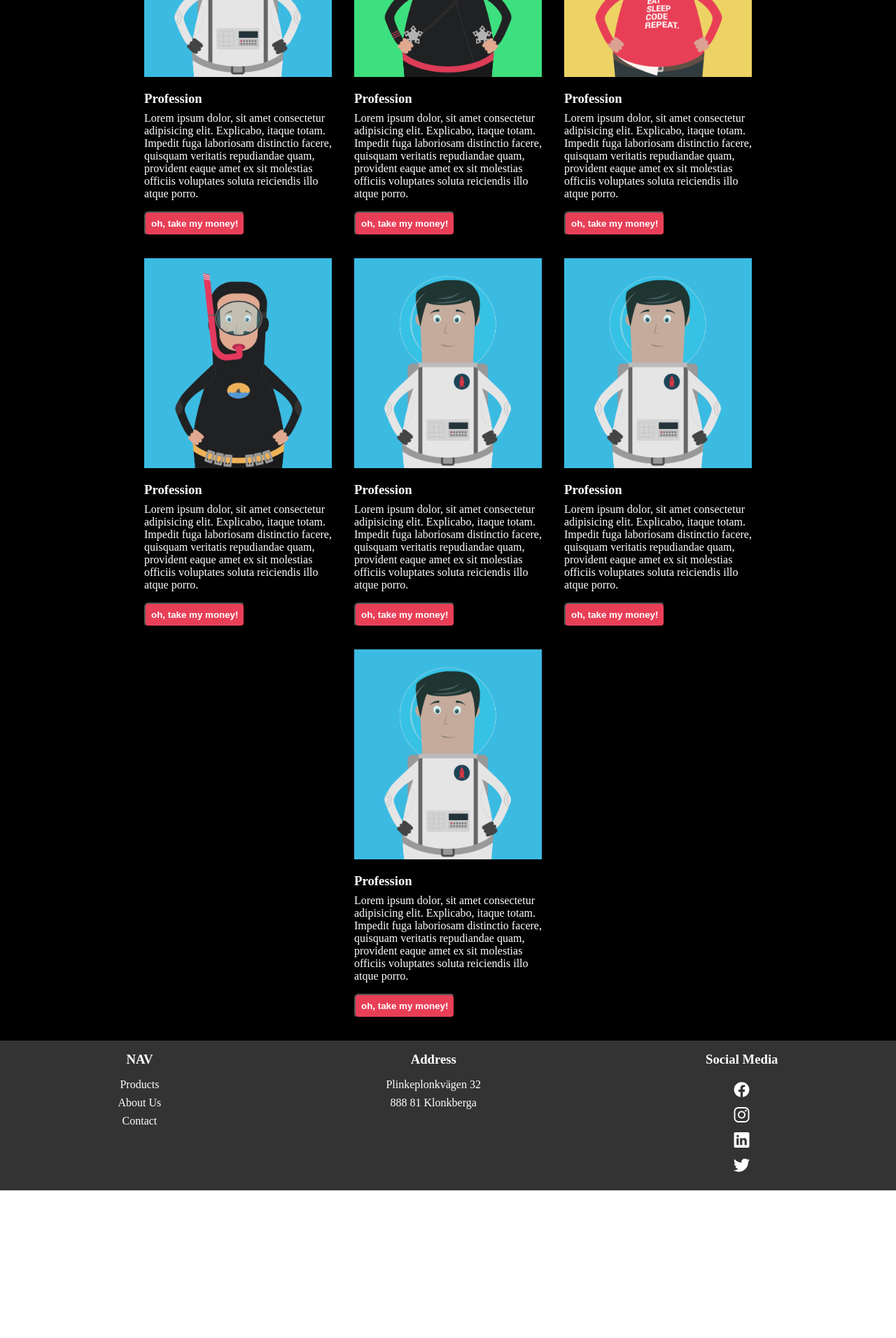
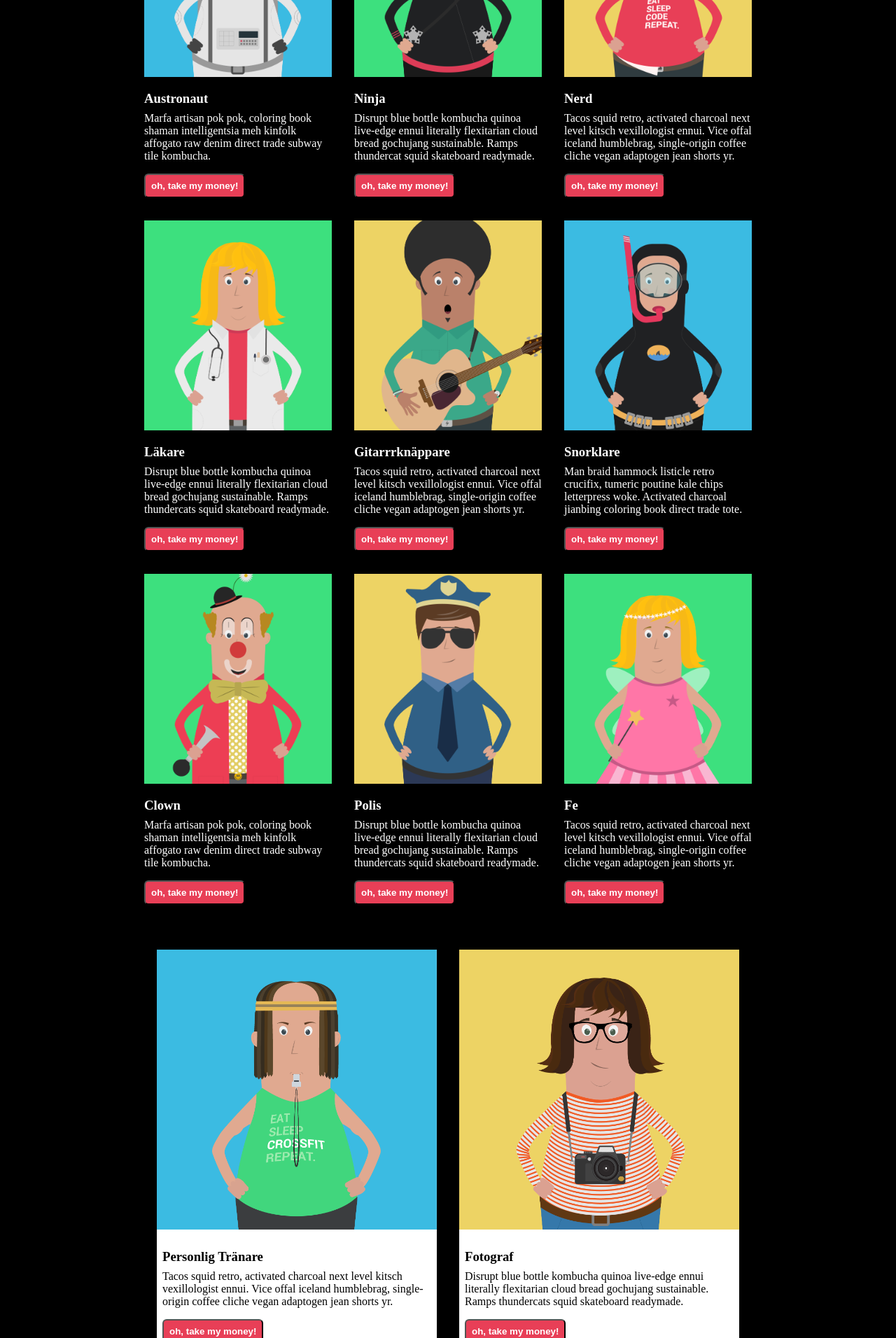
Before and after one commit to SJKed/scrum-project, a Vue app: page / in a window 1280 px wide. Shown: the part 480-2392 px from the top of the page at 70% size. Before the commit the page ends 2181 px from the top, so only its background shows below. Built offline with nearby package versions, Linux system fonts and the light colour scheme.

Commit message:
Create Home Page Create components for Header, Footer, posters responsivity and styling are fixed.

```diff
--- a/src/assets/posters.json
+++ b/src/assets/posters.json
@@ -4,76 +4,76 @@
     "name": "Austronaut",
     "description": "Marfa artisan pok pok, coloring book shaman intelligentsia meh kinfolk affogato raw denim direct trade subway tile kombucha.",
     "price": "13.37",
-        "img": "./Posters/char-1.png"
+    "img": "char-1.png"
   },
   {
     "id": 2,
     "name": "Ninja",
     "description": "Disrupt blue bottle kombucha quinoa live-edge ennui literally flexitarian cloud bread gochujang sustainable. Ramps thundercat squid skateboard readymade.",
     "price": "13.37",
-        "img": "./Posters/char-2.png"
+    "img": "char-2.png"
   },
   {
     "id": 3,
     "name": "Nerd",
     "description": "Tacos squid retro, activated charcoal next level kitsch vexillologist ennui. Vice offal iceland humblebrag, single-origin coffee cliche vegan adaptogen jean shorts yr.",
     "price": "7.23",
-        "img": "./Posters/char-3.png"
+    "img": "char-3.png"
   },
   {
     "id": 4,
     "name": "Läkare",
     "description": "Disrupt blue bottle kombucha quinoa live-edge ennui literally flexitarian cloud bread gochujang sustainable. Ramps thundercats squid skateboard readymade.",
     "price": "13.37",
-        "img": "./Posters/char-11.png"
+    "img": "char-11.png"
   },
   {
     "id": 5,
     "name": "Gitarrrknäppare",
     "description": "Tacos squid retro, activated charcoal next level kitsch vexillologist ennui. Vice offal iceland humblebrag, single-origin coffee cliche vegan adaptogen jean shorts yr.",
     "price": "13.37",
-        "img": "./Posters/char-12.png"
+    "img": "char-12.png"
   },
   {
     "id": 6,
     "name": "Snorklare",
     "description": "Man braid hammock listicle retro crucifix, tumeric poutine kale chips letterpress woke. Activated charcoal jianbing coloring book direct trade tote.",
     "price": "13.37",
-        "img": "./Posters/char-4.png"
+    "img": "char-4.png"
   },
   {
     "id": 7,
     "name": "Clown",
     "description": "Marfa artisan pok pok, coloring book shaman intelligentsia meh kinfolk affogato raw denim direct trade subway tile kombucha.",
     "price": "13.37",
-        "img": "./Posters/char-5.png"
+    "img": "char-5.png"
   },
   {
     "id": 8,
     "name": "Polis",
     "description": "Disrupt blue bottle kombucha quinoa live-edge ennui literally flexitarian cloud bread gochujang sustainable. Ramps thundercats squid skateboard readymade.",
     "price": "13.37",
-        "img": "./Posters/char-6.png"
+    "img": "char-6.png"
   },
   {
     "id": 9,
     "name": "Fe",
     "description": "Tacos squid retro, activated charcoal next level kitsch vexillologist ennui. Vice offal iceland humblebrag, single-origin coffee cliche vegan adaptogen jean shorts yr.",
     "price": "13.37",
-        "img": "./Posters/char-8.png"
+    "img": "char-8.png"
   },
   {
     "id": 10,
     "name": "Fotograf",
     "description": "Disrupt blue bottle kombucha quinoa live-edge ennui literally flexitarian cloud bread gochujang sustainable. Ramps thundercats squid skateboard readymade.",
     "price": "13.37",
-        "img": "./Posters/char-7.png"
+    "img": "char-7.png"
   },
   {
     "id": 11,
     "name": "Personlig Tränare",
     "description": "Tacos squid retro, activated charcoal next level kitsch vexillologist ennui. Vice offal iceland humblebrag, single-origin coffee cliche vegan adaptogen jean shorts yr.",
     "price": "13.37",
-        "img": "./Posters/char-9.png"
+    "img": "char-9.png"
   }
 ]
--- /dev/null
+++ b/src/components/BigPoster.vue
@@ -0,0 +1,48 @@
+<template>
+  <article>
+    <img :src="require('../assets/Posters/' + char.img)" alt="" height="400" />
+    <div>
+      <h3>{{ char.name }}</h3>
+      <p>
+        {{ char.description }}
+      </p>
+      <button>oh, take my money!</button>
+    </div>
+  </article>
+</template>
+
+<script>
+export default {
+  props: ["char"],
+};
+</script>
+
+<style lang="scss" scoped>
+article {
+  text-align: center;
+  max-width: 400px;
+  color: black;
+  background: #ffffff;
+  /* padding: 1rem; */
+  margin: 1rem;
+  img {
+    width: 100%;
+    object-fit: cover;
+  }
+  div {
+    text-align: left;
+    padding: 0.5rem;
+    h3 {
+      margin: 1rem 0 0.5rem 0;
+    }
+    button {
+      color: white;
+      font-weight: bold;
+      margin-top: 1rem;
+      padding: 0.5rem;
+      background: #e83f57;
+      border-radius: 6px;
+    }
+  }
+}
+</style>
--- /dev/null
+++ b/src/components/Footer.vue
@@ -0,0 +1,58 @@
+<template>
+  <footer>
+    <section>
+      <h3>NAV</h3>
+      <p>Products</p>
+      <p>About Us</p>
+      <p>Contact</p>
+    </section>
+    <section>
+      <h3>Address</h3>
+      <p>Plinkeplonkvägen 32</p>
+      <p>888 81 Klonkberga</p>
+    </section>
+    <section>
+      <h3>Social Media</h3>
+      <figure>
+        <SocialMedia type="facebook" />
+        <SocialMedia type="instagram" />
+        <SocialMedia type="linkedin" />
+        <SocialMedia type="twitter" />
+      </figure>
+    </section>
+  </footer>
+</template>
+
+<script>
+import SocialMedia from "./SocialMedia.vue";
+export default {
+  components: { SocialMedia },
+};
+</script>
+
+<style lang="scss" scoped>
+footer {
+  padding: 1rem 0.5rem;
+  color: #ffffff;
+  background: #333333;
+  display: flex;
+  justify-content: space-around;
+  section {
+    h3 {
+      padding-bottom: 1rem;
+    }
+    p {
+      padding-bottom: 0.5rem;
+    }
+  }
+}
+
+@media only screen and (min-width: 600px) {
+  figure {
+    display: flex;
+    * {
+      padding: 0 0.5rem;
+    }
+  }
+}
+</style>
--- /dev/null
+++ b/src/components/Poster.vue
@@ -0,0 +1,46 @@
+<template>
+  <article>
+    <img :src="require('../assets/Posters/' + char.img)" alt="" height="300" />
+    <div>
+      <h3>{{ char.name }}</h3>
+      <p>
+        {{ char.description }}
+      </p>
+      <button>oh, take my money!</button>
+    </div>
+  </article>
+</template>
+
+<script>
+export default {
+  props: ["char"],
+};
+</script>
+
+<style scoped lang="scss">
+article {
+  text-align: center;
+  max-width: 300px;
+  color: white;
+  padding: 1rem;
+  /* margin: 1rem; */
+  img {
+    width: 100%;
+    object-fit: cover;
+  }
+  div {
+    text-align: left;
+    h3 {
+      margin: 1rem 0 0.5rem 0;
+    }
+    button {
+      color: white;
+      font-weight: bold;
+      margin-top: 1rem;
+      padding: 0.5rem;
+      background: #e83f57;
+      border-radius: 6px;
+    }
+  }
+}
+</style>
--- /dev/null
+++ b/src/components/index.js
@@ -0,0 +1,6 @@
+import BigPoster from "./BigPoster.vue";
+import Poster from "./Poster.vue";
+import Header from "./Header.vue";
+import Footer from "./Footer.vue";
+
+export { BigPoster, Poster, Header, Footer };
--- a/src/views/Home.vue
+++ b/src/views/Home.vue
@@ -1,168 +1,33 @@
 <template>
   <div class="wrapper">
-    <header>
-      <h1>Poster Shop</h1>
-      <!-- Image to be inserted as background image -->
-    </header>
+    <Header />
     <main>
       <section>
         <!-- 9 articles for  -->
-        <article>
-          <img
-            :src="require('../assets/Posters/' + image1)"
-            alt=""
-            height="300"
-          />
-          <div>
-            <h3>Profession</h3>
-            <p>
-              Lorem ipsum dolor, sit amet consectetur adipisicing elit.
-              Explicabo, itaque totam. Impedit fuga laboriosam distinctio
-              facere, quisquam veritatis repudiandae quam, provident eaque amet
-              ex sit molestias officiis voluptates soluta reiciendis illo atque
-              porro.
-            </p>
-            <button>oh, take my money!</button>
-          </div>
-        </article>
-        <article>
-          <img
-            :src="require('../assets/Posters/' + image2)"
-            alt=""
-            height="300"
-          />
-          <div>
-            <h3>Profession</h3>
-            <p>
-              Lorem ipsum dolor, sit amet consectetur adipisicing elit.
-              Explicabo, itaque totam. Impedit fuga laboriosam distinctio
-              facere, quisquam veritatis repudiandae quam, provident eaque amet
-              ex sit molestias officiis voluptates soluta reiciendis illo atque
-              porro.
-            </p>
-            <button>oh, take my money!</button>
-          </div>
-        </article>
-        <article>
-          <img
-            :src="require('../assets/Posters/' + image3)"
-            alt=""
-            height="300"
-          />
-          <div>
-            <h3>Profession</h3>
-            <p>
-              Lorem ipsum dolor, sit amet consectetur adipisicing elit.
-              Explicabo, itaque totam. Impedit fuga laboriosam distinctio
-              facere, quisquam veritatis repudiandae quam, provident eaque amet
-              ex sit molestias officiis voluptates soluta reiciendis illo atque
-              porro.
-            </p>
-            <button>oh, take my money!</button>
-          </div>
-        </article>
-        <article>
-          <img
-            :src="require('../assets/Posters/' + image4)"
-            alt=""
-            height="300"
-          />
-          <div>
-            <h3>Profession</h3>
-            <p>
-              Lorem ipsum dolor, sit amet consectetur adipisicing elit.
-              Explicabo, itaque totam. Impedit fuga laboriosam distinctio
-              facere, quisquam veritatis repudiandae quam, provident eaque amet
-              ex sit molestias officiis voluptates soluta reiciendis illo atque
-              porro.
-            </p>
-            <button>oh, take my money!</button>
-          </div>
-        </article>
-        <article>
-          <img src="../assets/Posters/char-1.png" alt="" height="300" />
-          <div>
-            <h3>Profession</h3>
-            <p>
-              Lorem ipsum dolor, sit amet consectetur adipisicing elit.
-              Explicabo, itaque totam. Impedit fuga laboriosam distinctio
-              facere, quisquam veritatis repudiandae quam, provident eaque amet
-              ex sit molestias officiis voluptates soluta reiciendis illo atque
-              porro.
-            </p>
-            <button>oh, take my money!</button>
-          </div>
-        </article>
-        <article>
-          <img src="../assets/Posters/char-1.png" alt="" height="300" />
-          <div>
-            <h3>Profession</h3>
-            <p>
-              Lorem ipsum dolor, sit amet consectetur adipisicing elit.
-              Explicabo, itaque totam. Impedit fuga laboriosam distinctio
-              facere, quisquam veritatis repudiandae quam, provident eaque amet
-              ex sit molestias officiis voluptates soluta reiciendis illo atque
-              porro.
-            </p>
-            <button>oh, take my money!</button>
-          </div>
-        </article>
-        <article>
-          <img src="../assets/Posters/char-1.png" alt="" height="300" />
-          <div>
-            <h3>Profession</h3>
-            <p>
-              Lorem ipsum dolor, sit amet consectetur adipisicing elit.
-              Explicabo, itaque totam. Impedit fuga laboriosam distinctio
-              facere, quisquam veritatis repudiandae quam, provident eaque amet
-              ex sit molestias officiis voluptates soluta reiciendis illo atque
-              porro.
-            </p>
-            <button>oh, take my money!</button>
-          </div>
-        </article>
+        <Poster v-for="index of 9" :key="index" :char="posters[index - 1]" />
       </section>
       <section>
         <!-- 2 articles for the big two articles with the white background -->
-        <article></article>
-        <article></article>
+        <BigPoster
+          v-for="index of 2"
+          :key="index"
+          :char="posters[posters.length - index]"
+        />
       </section>
     </main>
-    <footer>
-      <section>
-        <h3>NAV</h3>
-        <p>Products</p>
-        <p>About Us</p>
-        <p>Contact</p>
-      </section>
-      <section>
-        <h3>Address</h3>
-        <p>Plinkeplonkvägen 32</p>
-        <p>888 81 Klonkberga</p>
-      </section>
-      <section>
-        <h3>Social Media</h3>
-        <figure>
-          <SocialMedia type="facebook" />
-          <SocialMedia type="instagram" />
-          <SocialMedia type="linkedin" />
-          <SocialMedia type="twitter" />
-        </figure>
-      </section>
-    </footer>
+    <Footer />
   </div>
 </template>
 
 <script>
-import SocialMedia from "../assets/Icons/SocialMedia.vue";
+import posters from "../assets/posters.json";
+import { Poster, BigPoster, Header, Footer } from "../components";
+
 export default {
-  components: { SocialMedia },
+  components: { Poster, BigPoster, Header, Footer },
   data() {
     return {
-      image1: "char-1.png",
-      image2: "char-2.png",
-      image3: "char-3.png",
-      image4: "char-4.png",
+      posters: posters,
     };
   },
 };
@@ -172,65 +37,14 @@ export default {
 .wrapper {
   text-align: center;
 }
-header {
-  background: #3de07e;
-  background-image: url("../assets/Icons/ninjahead.svg");
-  background-repeat: no-repeat;
-  background-position: center bottom;
-  background-size: 100px;
-  height: 30vh;
-  overflow: hidden;
-  display: grid;
-  place-items: center;
-}
+
 main {
   background: black;
-  section:first-of-type {
+  section {
     padding: 1rem 0;
     display: flex;
     flex-wrap: wrap;
     justify-content: center;
-    article {
-      text-align: center;
-      max-width: 300px;
-      color: white;
-      padding: 1rem;
-      /* margin: 1rem; */
-      img {
-        width: 100%;
-        object-fit: cover;
-      }
-      div {
-        text-align: left;
-        h3 {
-          margin: 1rem 0 0.5rem 0;
-        }
-        button {
-          color: white;
-          font-weight: bold;
-          margin-top: 1rem;
-          padding: 0.5rem;
-          background: #e83f57;
-          border-radius: 6px;
-        }
-      }
-    }
-  }
-}
-
-footer {
-  padding: 1rem 0.5rem;
-  color: #ffffff;
-  background: #333333;
-  display: flex;
-  justify-content: space-around;
-  section {
-    h3 {
-      padding-bottom: 1rem;
-    }
-    p {
-      padding-bottom: 0.5rem;
-    }
   }
 }
 
```
Also changed, not shown: src/components/Header.vue (added, +19 -0 lines), src/components/SocialMedia.vue (renamed from src/assets/Icons/SocialMedia.vue). Lines whose indentation alone changed are shown as unchanged.
